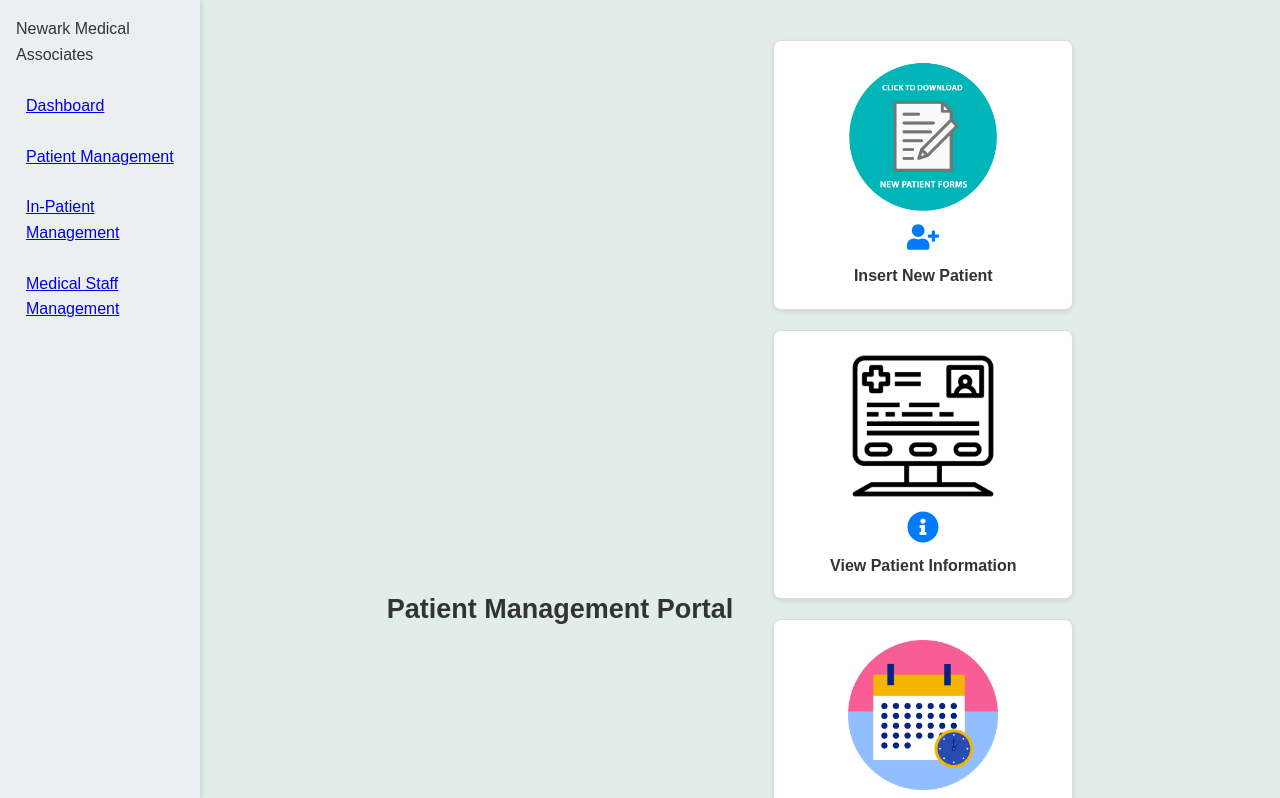
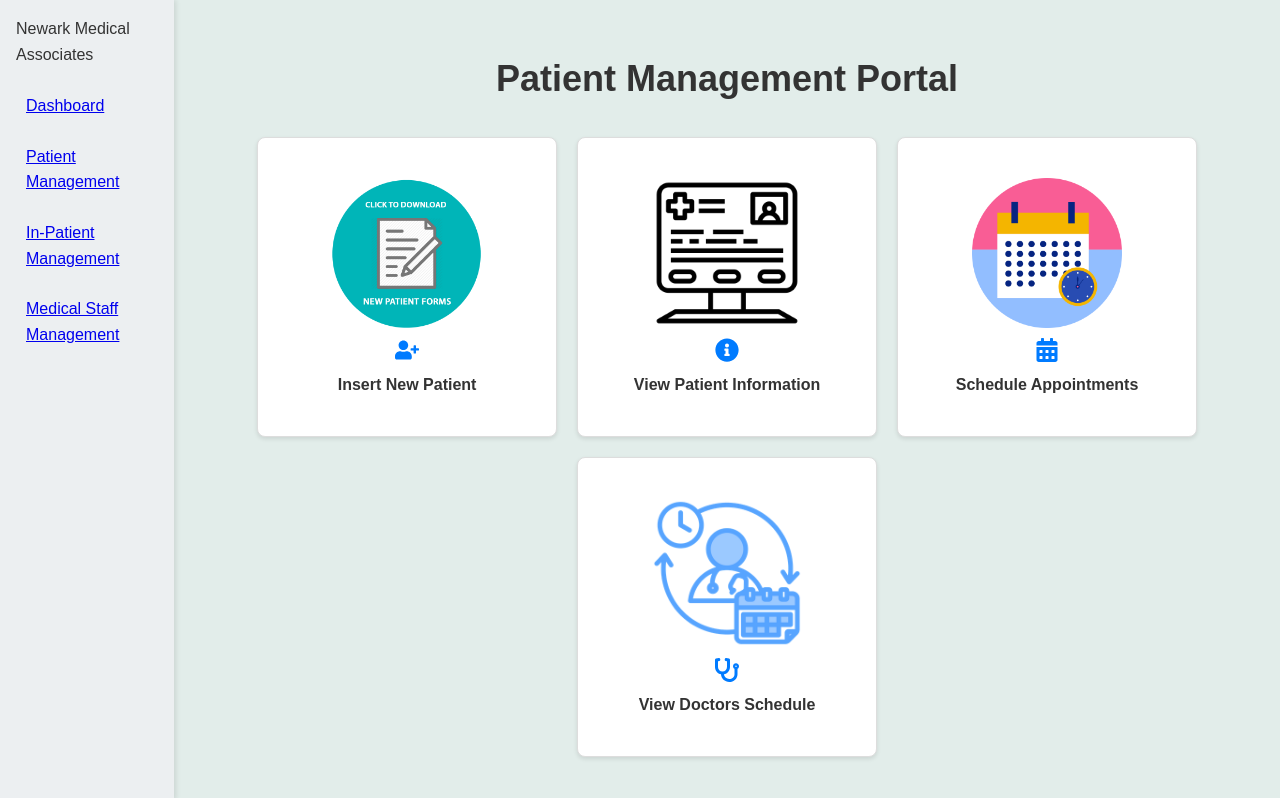
Before and after one commit to 3amberloaf/Hospital-React-Application, a React (Create React App) app: page /patientdashboard in a window 1280 px wide. Shown: the top 798 px of the page. Built offline with nearby package versions, Linux system fonts and the light colour scheme.

Commit message:
minor changes

```diff
--- a/src/InPatientManagement/InPatientDashboard.js
+++ b/src/InPatientManagement/InPatientDashboard.js
@@ -7,8 +7,8 @@ import assignNurse from '../assets/images/nurse.jpg';
 import surgerySchedule from '../assets/images/surgeryschedule.jpg';
 import bookSurgery from '../assets/images/book.jpg';
 import { FaBed, FaUserMd, FaUserNurse, FaCalendarCheck, FaBookMedical } from 'react-icons/fa';
+import '../dashboard.css'
 import InfoContainer from '../OtherPages/InfoContainer';
-import '../inpatient.css';
 
 function InPatientDashboard() {
   const navigate = useNavigate();
@@ -28,10 +28,10 @@ function InPatientDashboard() {
   // create the dashboard
   return (
     <div>
-      <div className="dashboard">
+      <div className="welcome">
         <h2>In-Patient Management Portal</h2>
-
-        <div className="dashboard-links">
+      </div>
+        <div className="dashboard">
           <DashboardItem navigateTo={navigateTo} path='/checkroom' imgSrc={checkRoom} altText="Check Room Availability" Icon={FaBed} text="Check for Available Room/Bed" />
           <DashboardItem navigateTo={navigateTo} path='/assignroom' imgSrc={assignRoom} altText="Assign Room" Icon={FaBed} text="Assign/Remove a Patient to a Room/Bed" />
           <DashboardItem navigateTo={navigateTo} path='/assigndoctor' imgSrc={assignDoctor} altText="Assign Doctor" Icon={FaUserMd} text="Assign/Remove a Doctor to a Patient" />
@@ -40,7 +40,7 @@ function InPatientDashboard() {
           <DashboardItem navigateTo={navigateTo} path='/booksurgery' imgSrc={bookSurgery} altText="Book Surgery" Icon={FaBookMedical} text="Book a Surgery" />
           <DashboardItem navigateTo={navigateTo} path='/viewsurgerybypatient' imgSrc={surgerySchedule} altText="View Patient Surgery Schedule" Icon={FaCalendarCheck} text="View Scheduled Surgery per Patient" />
         </div>
-      </div>
+
 
       <InfoContainer />
     </div>
--- a/src/MedicalStaff/MedicalStaffDashboard.js
+++ b/src/MedicalStaff/MedicalStaffDashboard.js
@@ -4,7 +4,7 @@ import { FaUserPlus, FaUserFriends, FaCalendarAlt } from 'react-icons/fa';
 import addRemoveStaffImg from '../assets/images/change.jpg';
 import viewStaffImg from '../assets/images/viewstaff.jpg';
 import scheduleJobShiftImg from '../assets/images/shift.jpg';
-import '../staff.css';
+import '../dashboard.css';
 import InfoContainer from '../OtherPages/InfoContainer';
 
 function MedicalStaffDashboard() {
@@ -24,10 +24,10 @@ function MedicalStaffDashboard() {
 
   return (
     <div>
-      <div className="dashboard">
+      <div className="welcome">
         <h2>Medical Staff Management Portal</h2>
 
-        <div className="dashboard-links">
+        <div className="dashboard">
           <DashboardItem navigateTo={navigateTo} path='/addremovestaff' imgSrc={addRemoveStaffImg} altText="Add/Remove Staff" Icon={FaUserPlus} text="Add/Remove a Staff Member" />
           <DashboardItem navigateTo={navigateTo} path='/viewstaff' imgSrc={viewStaffImg} altText="View Staff" Icon={FaUserFriends} text="View Staff Member per Job Type" />
           <DashboardItem navigateTo={navigateTo} path='/schedulejobshift' imgSrc={scheduleJobShiftImg} altText="Schedule Job Shift" Icon={FaCalendarAlt} text="Schedule Job Shift" />
--- a/src/OtherPages/Dashboard.js
+++ b/src/OtherPages/Dashboard.js
@@ -17,7 +17,7 @@ function Dashboard() {
   const DashboardItem = ({ navigateTo, path, imgSrc, altText, Icon, text }) => (
     <div className="dashboard-item" onClick={() => navigateTo(path)}>
       <img src={imgSrc} alt={altText} />
-      {Icon && <Icon className="icon" />} {/* Conditionally render icon if provided */}
+      {Icon && <Icon className="icon" />}
       <p>{text}</p>
     </div>
   );
--- a/src/PatientManagement/PatientDashboard.js
+++ b/src/PatientManagement/PatientDashboard.js
@@ -6,7 +6,7 @@ import scheduleAppointments from '../assets/images/schedule.jpg';
 import doctorSchedule from '../assets/images/calendar.jpg';
 import { FaUserPlus, FaInfoCircle, FaCalendarAlt, FaStethoscope } from 'react-icons/fa';
 import InfoContainer from '../OtherPages/InfoContainer';
-import '../patient.css'
+import '../dashboard.css'
 
 function PatientDashboard() {
   const navigate = useNavigate();
@@ -25,10 +25,10 @@ function PatientDashboard() {
 
   return (
     <div>
-      <div className="dashboard">
+      <div className="welcome">
         <h2>Patient Management Portal</h2>
 
-        <div className="dashboard-links">
+        <div className="dashboard">
           <DashboardItem navigateTo={navigateTo} path='/addpatient' imgSrc={newPatient} altText="Patient Management" Icon={FaUserPlus} text="Insert New Patient" />
           <DashboardItem navigateTo={navigateTo} path='/viewpatient' imgSrc={viewPatient} altText="View Patient Information" Icon={FaInfoCircle} text="View Patient Information" />
           <DashboardItem navigateTo={navigateTo} path='/scheduleappointments' imgSrc={scheduleAppointments} altText="Schedule Appointments" Icon={FaCalendarAlt} text="Schedule Appointments" />
--- a/src/dashboard.css
+++ b/src/dashboard.css
@@ -9,19 +9,21 @@
     flex-direction: row;
   }
 
-/* General Styles for Dashboard Links Container */
-.dashboard-links {
+  .dashboard-links {
     display: flex;
     flex-wrap: wrap;
+
     gap: 20px; /* Space between items */
     justify-content: center; /* Center items horizontally */
     padding: 20px; /* Padding around the container */
   }
 
+
   /* General Styles for Each Dashboard Item */
   .dashboard-item {
     display: flex;
     flex-direction: column;
+    height: 300px;
     align-items: center;
     justify-content: center;
     padding: 20px;
@@ -46,7 +48,7 @@
 
   /* Styles for Icons in Dashboard Items */
   .dashboard-item .icon {
-    font-size: 2rem; /* Icon size */
+    font-size: 1.5rem; /* Icon size */
     color: #007bff; /* Icon color */
     margin-bottom: 10px; /* Space between icon and text */
   }
--- a/src/inpatient.css
+++ b/src/inpatient.css
@@ -215,49 +215,3 @@
   margin-bottom: 5px;
   border-radius: 4px;
 }
-
-/* InPatientDashboard Styles */
-
-
-.dashboard-links {
-  display: grid;
-  grid-template-columns: repeat(auto-fit, minmax(200px, 1fr));
-  gap: 20px;
-}
-
-.dashboard-item {
-  display: flex;
-  flex-direction: row;
-  align-items: center;
-  justify-content: center;
-  padding: 20px;
-  background-color: #f7f7f7;
-  border-radius: 8px;
-  transition: background-color 0.3s ease, box-shadow 0.3s ease;
-  cursor: pointer;
-}
-
-.dashboard-item:hover {
-  background-color: #e9e9e9;
-  box-shadow: 0 2px 4px rgba(0, 0, 0, 0.15);
-}
-
-.dashboard-item svg {
-  font-size: 2rem;
-  margin-bottom: 10px;
-  color: #007bff;
-}
-
-.dashboard-item p {
-  color: #333;
-  font-size: 1rem;
-  margin: 0;
-}
-
-.dashboard-item img {
-  width: 150px; /* Adjust the size as needed */
-  height: 150px;
-  object-fit: cover;
-  max-width: fit-content;
-  margin-bottom: 10px; /* Space between the image and the text */
-}
```
Also changed, not shown: src/App.js (line endings or trailing spaces).
